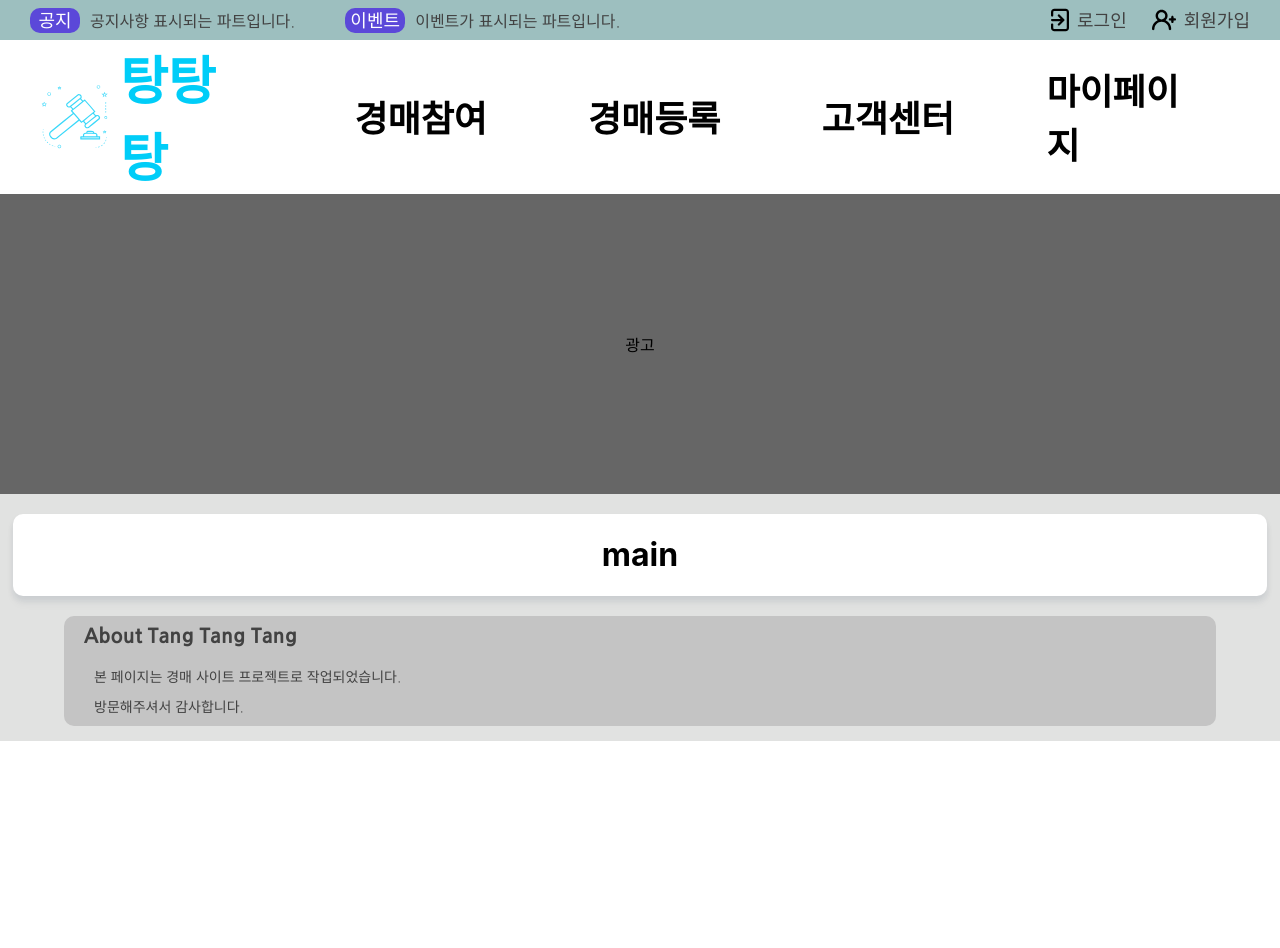
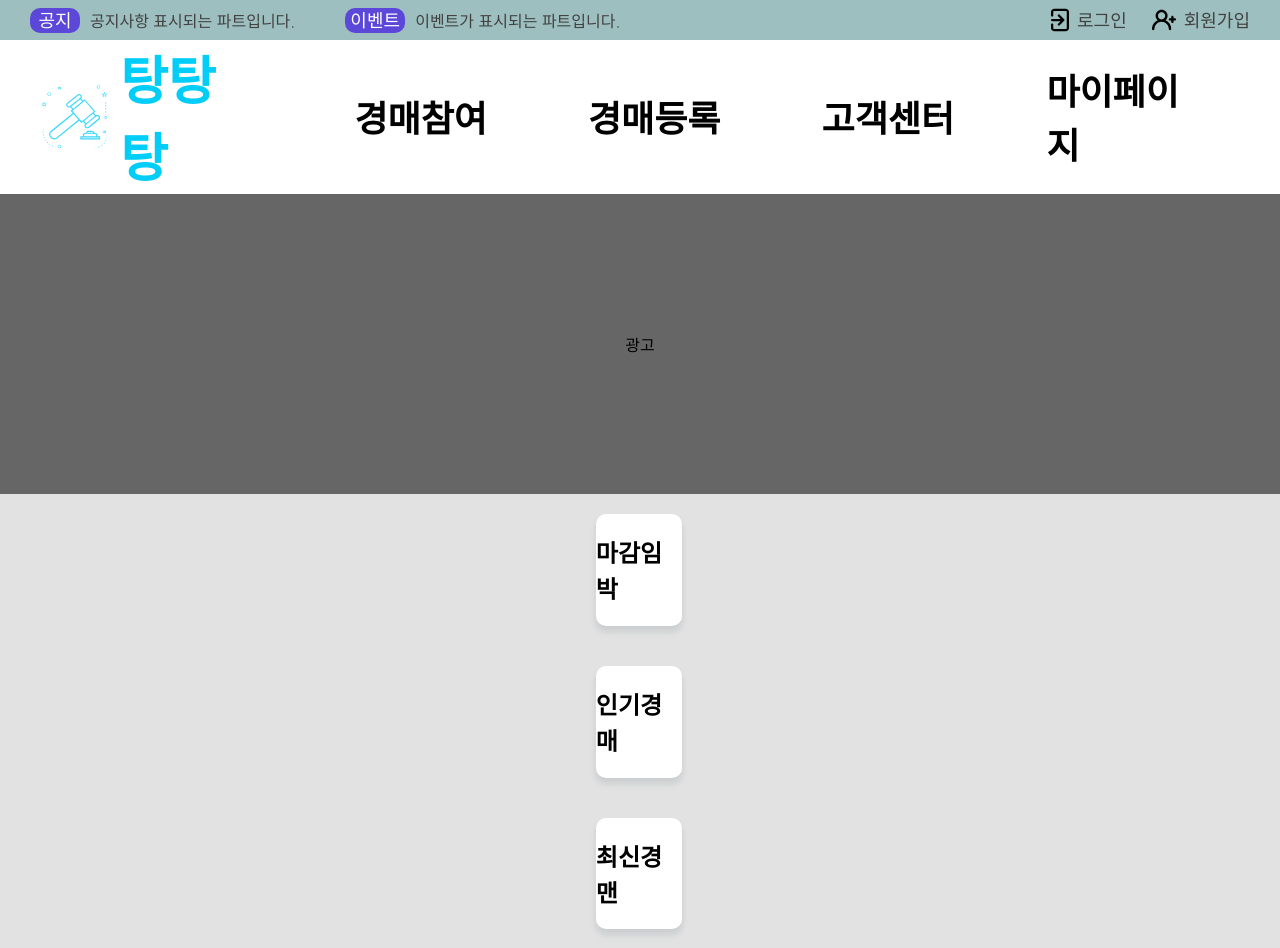
Before and after one commit to MinJeongH/TangMall, a React (Create React App) app: page / in a window 1280 px wide. Shown: the top 948 px of the page. Before the commit the page ends 800 px from the top, so only its background shows below. Built offline with nearby package versions, Linux system fonts and the light colour scheme.

Commit message:
메인 페이지 윤곽 잡아둠

```diff
--- a/src/App.jsx
+++ b/src/App.jsx
@@ -2,20 +2,16 @@ import React from "react";
 import "./App.scss";
 import Card from "./components/layout/card";
 import ItemDetail from "./components/detail/item_detail";
-import Commercial from "./components/layout/commercial";
 import Header from "./components/layout/header";
 import { BrowserRouter, Route, Routes } from "react-router-dom";
 import Main from "./components/main/main";
 import Info from "./components/layout/info";
+import Ads from "./components/layout/ads";
 
 const routes = [
   {
     path: "/",
-    component: (
-      <Card>
-        <Main />
-      </Card>
-    ),
+    component: <Main />,
   },
   {
     path: "/detail",
@@ -31,7 +27,7 @@ function App() {
   return (
     <div className="app">
       <Header />
-      <Commercial />
+      <Ads />
       <BrowserRouter>
         <Routes>
           {routes.map((route) => (
--- a/src/components/layout/commercial.jsx
+++ b/src/components/layout/ads.jsx
@@ -1,8 +1,8 @@
 import React from "react";
-import "./commercial.scss";
+import "./ads.scss";
 
-const Commercial = () => {
+const Ads = () => {
   return <div className="commercial">광고</div>;
 };
 
-export default Commercial;
+export default Ads;
--- a/src/components/main/main.jsx
+++ b/src/components/main/main.jsx
@@ -1,5 +1,27 @@
 import React from "react";
+import Card from "../layout/card";
+import "./main.scss";
 
-const Main = () => <h1>main</h1>;
+const Main = () => {
+  return (
+    <section className="main">
+      <div className="close_box">
+        <Card>
+          <h1 className="title">마감임박</h1>
+        </Card>
+      </div>
+      <div className="popular_box">
+        <Card>
+          <h1 className="title">인기경매</h1>
+        </Card>
+      </div>
+      <div className="new_box">
+        <Card>
+          <h1 className="title">최신경맨</h1>
+        </Card>
+      </div>
+    </section>
+  );
+};
 
 export default Main;
--- /dev/null
+++ b/src/components/main/main.scss
@@ -0,0 +1,10 @@
+@import url("https://fonts.googleapis.com/css2?family=Do+Hyeon&family=Nanum+Gothic:wght@400;700;800&display=swap");
+@import "../../common.scss";
+
+.main {
+  display: flex;
+  flex-direction: column;
+  justify-content: center;
+  align-items: center;
+  font-family: "Do Hyeon", sans-serif;
+}
```
Also changed, not shown: src/components/layout/ads.scss (renamed from src/components/layout/commercial.scss).
